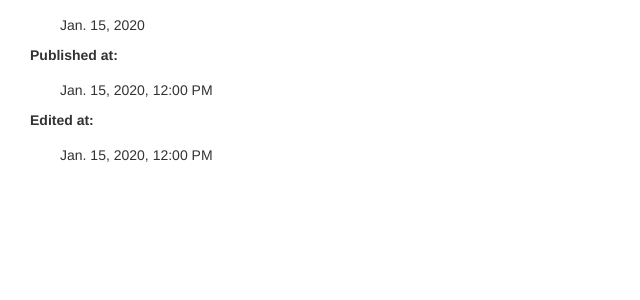
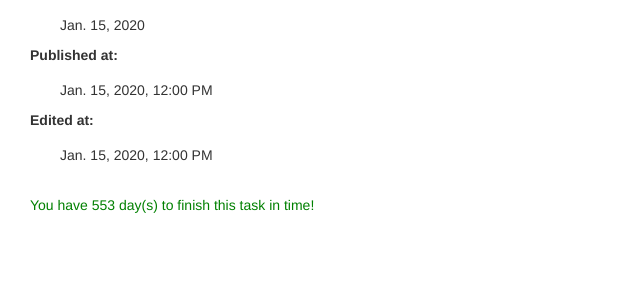
Before and after one commit to adrianashymoniak/TaskBoard, a Django app: page /1/ in a window 1280 px wide. Shown: the part 387-687 px from the top of the page, without its empty margins (0-640 px from the left). Run offline with Django 3.2, Linux system fonts and the light colour scheme; a user stored in the database is signed in; tables that the repository leaves empty hold one stand-in row (values such as "Sample post"); some libraries are stand-ins or nearby versions.

Commit message:
Added functionality to distinguish task estimation on Home page and Task Detail page.

```diff
--- a/tasks/static/css/tasks.css
+++ b/tasks/static/css/tasks.css
@@ -198,3 +198,23 @@ textarea {
     margin-top: 50px;
     padding-top: 10px;
 }
+
+.task_in_time {
+    margin-left: 30px;
+    color: green;
+}
+
+.task_near_end_estimation {
+    margin-left: 30px;
+    color: orange;
+}
+
+.task_over_estimation {
+    margin-left: 30px;
+    color: red;
+}
+
+.task_estimation_none {
+    margin-left: 30px;
+    color: grey;
+}
--- a/tasks/templates/tasks/task_detail.html
+++ b/tasks/templates/tasks/task_detail.html
@@ -44,5 +44,16 @@
             </div>
         {% endif %}
     </div>
+    <br />
+    {% if task.delta > 2 and task.status != 'Done' %}
+        <p class="task_in_time">You have {{ task.delta }} day(s) to finish this task in time!</p>
+    {% elif task.delta <= 2 and task.delta >= 0 and task.status != 'Done' %}
+        <p class="task_near_end_estimation">You have {{ task.delta }} day(s) to finish your task in time!</p>
+    {% elif task.delta < 0 and task.status != 'Done' %}
+        <p class="task_over_estimation">You are not in time with this task. You have  underestimate by {{ task.delta }} day(s)!</p>
+    {% elif task.delta is None and task.status != 'Done' %}
+        <p class="task_estimation_none">You didn't set any estimation to this task.</p>
+    {% endif %}
+
 </div>
 {% endblock %}
--- a/tasks/views.py
+++ b/tasks/views.py
@@ -27,6 +27,8 @@ def signup(request):
 def home(request):
     user = request.user
     tasks = Task.objects.filter(user=user).order_by('time_published')
+    for task in tasks:
+        task.delta = calculation_delta(task)
     return render(request, 'tasks/home_page.html', {'tasks': tasks})
 
 
@@ -60,7 +62,15 @@ def create_task(request):
 @login_required
 def task_detail(request, pk):
     task = get_object_or_404(Task, pk=pk)
+    task.delta = calculation_delta(task)
     return render(request, 'tasks/task_detail.html', {'task': task})
+
+
+def calculation_delta(task):
+    if task.time_estimated is None:
+        return None
+    else:
+        return (task.time_estimated - datetime.now().date()).days
 
 
 @login_required
```
Also changed, not shown: tasks/templates/tasks/home_page.html (+4 -49 lines), tasks/templates/tasks/templates_helpers/base_home.html (added, +13 -0 lines), tasks/templates/tasks/templates_helpers/home_page_estimation_colors.html (added, +13 -0 lines).
